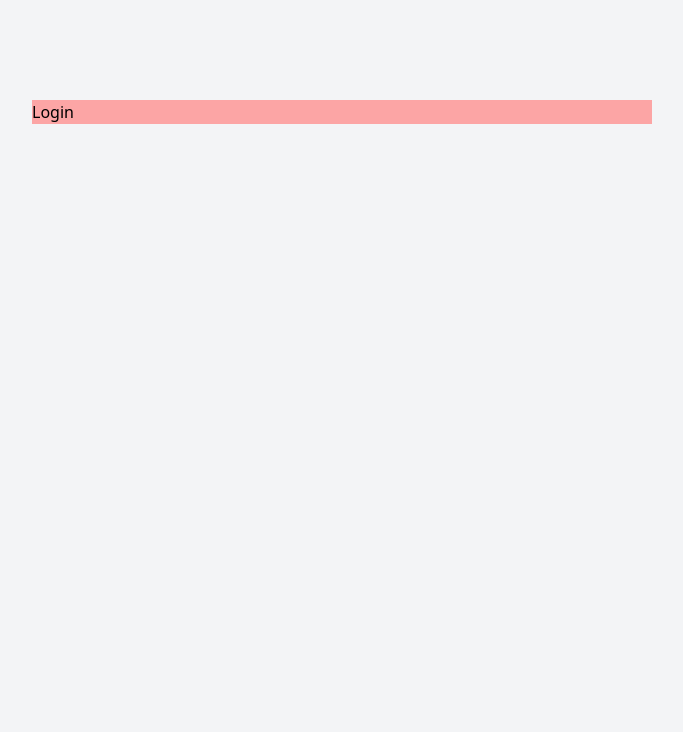
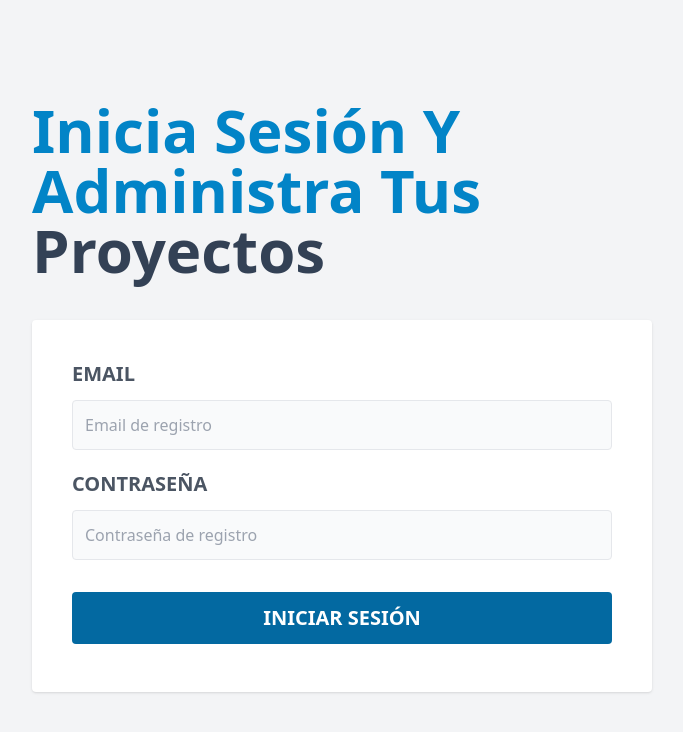
Before and after one commit to yefercode25/uptask-docker, a React (Vite) app in the folder frontend/: page / in a window 1280 px wide. Shown: the top 732 px of the page, without its empty margins (298-981 px from the left). Built offline with nearby package versions, Linux system fonts and the light colour scheme.

Commit message:
Creada la vista para iniciar sesión

```diff
--- a/frontend/src/layouts/AuthLayout.tsx
+++ b/frontend/src/layouts/AuthLayout.tsx
@@ -4,7 +4,7 @@ const AuthLayout = () => {
   return (
     <>
       <main className="container mx-auto mt-5 md:mt-20 p-5 md:flex md:justify-center">
-        <div className="md:w-2/3 lg:w-1/2 bg-red-300">
+        <div className="md:w-2/3 lg:w-1/2">
           <Outlet />
         </div>
       </main>
--- a/frontend/src/pages/Login.tsx
+++ b/frontend/src/pages/Login.tsx
@@ -1,6 +1,38 @@
 const Login = () => {
   return (
-    <div>Login</div>
+    <>
+      <h1 className="text-sky-600 font-black text-6xl capitalize">
+        Inicia sesión y administra tus {''}
+        <span className="text-slate-700">proyectos</span>
+      </h1>
+
+      <form className="mt-10 bg-white shadow rounded px-10 py-5 pb-12">
+        <div className="my-5">
+          <label className="uppercase text-gray-600 block font-black text-xl" htmlFor="email">Email</label>
+          <input
+            type="email"
+            id="email"
+            placeholder="Email de registro"
+            className="w-full mt-3 p-3 border rounded bg-gray-50"
+          />
+        </div>
+        <div className="my-5">
+          <label className="uppercase text-gray-600 block font-black text-xl" htmlFor="password">Contraseña</label>
+          <input
+            type="password"
+            id="password"
+            placeholder="Contraseña de registro"
+            className="w-full mt-3 p-3 border rounded bg-gray-50"
+          />
+        </div>
+
+        <input
+          type="submit"
+          value="Iniciar sesión"
+          className="bg-sky-700 w-full py-3 text-white uppercase font-bold rounded text-xl mt-3 hover:cursor-pointer hover:bg-sky-800 transition-colors"
+        />
+      </form>
+    </>
   )
 }
 
```
